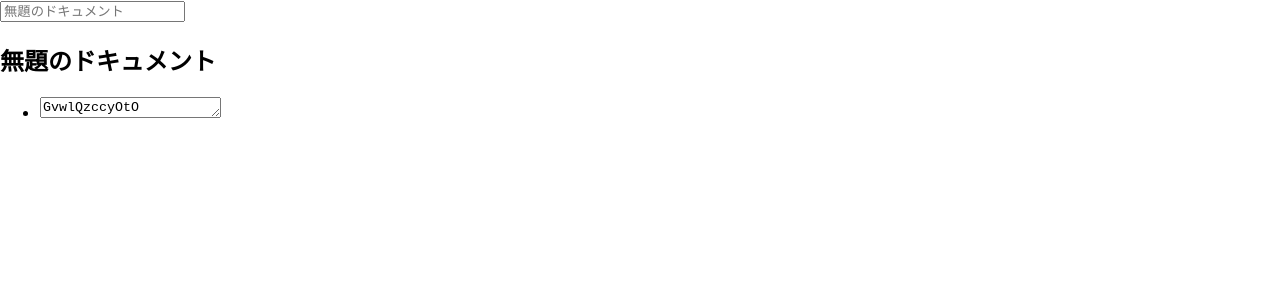
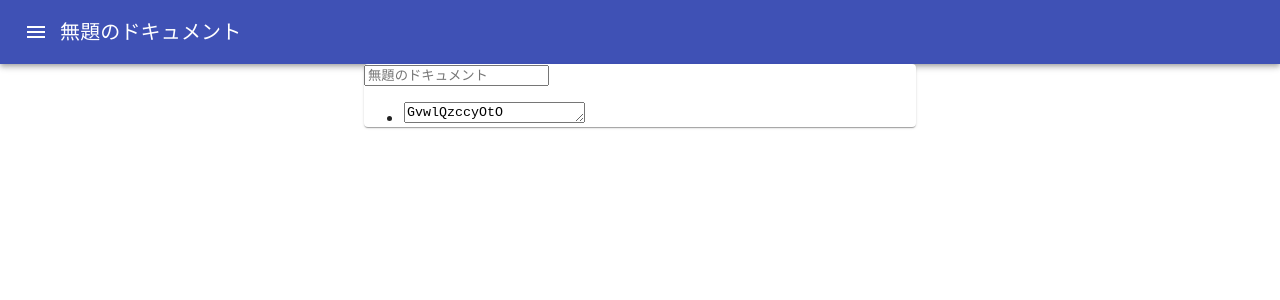
Before and after one commit to IttetsuSato/hbar, a React (Create React App) app in the folder react-sample/: page / in a window 1280 px wide. Shown: the top 300 px of the page. Built offline with nearby package versions, Linux system fonts and the light colour scheme.

Commit message:
install material icon

```diff
--- a/react-sample/package.json
+++ b/react-sample/package.json
@@ -3,6 +3,8 @@
   "version": "0.1.0",
   "private": true,
   "dependencies": {
+    "@material-ui/core": "^4.12.3",
+    "@material-ui/icons": "^4.11.2",
     "@testing-library/jest-dom": "^5.14.1",
     "@testing-library/react": "^11.2.7",
     "@testing-library/user-event": "^12.8.3",
--- a/react-sample/src/components/EditArea.js
+++ b/react-sample/src/components/EditArea.js
@@ -1,4 +1,5 @@
 import React from "react";
+import { Container, Paper } from '@material-ui/core';
 
 class EditArea extends React.Component{
   constructor(props){
@@ -8,6 +9,11 @@ class EditArea extends React.Component{
       content: ''
     };
   }
+
+  titleChange = (event) => {
+    const titleText = event.target.value;
+    this.props.addTitle(titleText);
+  };
 
   //textareaへの書き込みをcontentに保存
   handleChange = (event) => {
@@ -80,10 +86,15 @@ class EditArea extends React.Component{
     })
     return (
       <div>
-        <h2>{title}</h2>
-        <ul>
-          {list}
-        </ul>
+        <Container maxWidth="sm">
+          <Paper elevation={1}>
+            <input placeholder="無題のドキュメント" value={this.props.title} onChange={this.titleChange} />
+            <ul>
+              {list}
+            </ul>
+          </Paper>
+        </Container>
+
       </div>
     );
   }
--- a/react-sample/src/components/Header.js
+++ b/react-sample/src/components/Header.js
@@ -1,4 +1,6 @@
 import React from "react";
+import { AppBar, Toolbar, IconButton, Typography, Button } from '@material-ui/core';
+import { Menu } from '@material-ui/icons';
 
 class Header extends React.Component{
   constructor(props){
@@ -12,9 +14,16 @@ class Header extends React.Component{
 
   render(){
     return (
-      <div>
-        <input placeholder="無題のドキュメント" value={this.props.title} onChange={this.handleChange} />
-      </div>
+      <AppBar position="static">
+        <Toolbar>
+          <IconButton edge="start" color="inherit" aria-label="menu">
+            <Menu/>
+          </IconButton>
+          <Typography variant="h6">
+            {this.props.title}
+          </Typography>
+        </Toolbar>
+      </AppBar>
     );
   }
 }
--- a/react-sample/src/hbar.js
+++ b/react-sample/src/hbar.js
@@ -1,4 +1,5 @@
-import React from "react";
+import React from 'react';
+import { Button } from '@material-ui/core';
 
 import { randomIdGenerator, searchIndex } from "./functions";
 import Header from "./components/Header";
@@ -42,7 +43,6 @@ class Hbar extends React.Component{
     const {nextId, contents} = this.state;
     //現在入力していたtextareaのindexを取得
     const contentIndex = searchIndex(id, contents);
-    console.log(...contents.slice(contentIndex+1));
     this.setState({
       nextId: randomIdGenerator(12),
       contents: [...contents.slice(0,contentIndex+1), {id: nextId, content: nextId}, ...contents.slice(contentIndex+1)]
@@ -79,10 +79,10 @@ class Hbar extends React.Component{
     const {title,contents} = this.state;
     return(
       <div>
-        <Header addTitle={this.addTitle}/>
+        <Header title={title} />
         <EditArea
-          title={title}
           contents={contents}
+          addTitle={this.addTitle}
           focusLine={this.focusLine}
           createContent={this.createContent}
           updateContent={this.updateContent}
```
Also changed, not shown: react-sample/src/todo.js (deleted, +0 -50 lines), 2 other files (tests, documents, lock files or other folders).
